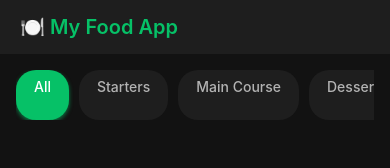
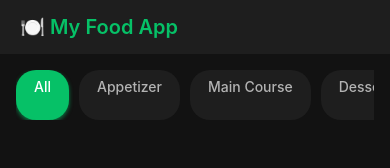
Before and after one commit to VCCT-MAST5112-2025-G1/ST10486244_MenuApp_Part2, a React Native app: screen /Home in a window 390 px wide. Shown: the top 168 px of the page. Built offline with nearby package versions, Linux system fonts and the light colour scheme.

Commit message:
filter name change

```diff
--- a/app.json
+++ b/app.json
@@ -1,7 +1,7 @@
 {
   "expo": {
     "name": "MyMenuApp",
-    "slug": "MyMenuApp",
+    "slug": "mymenuapp",
     "version": "1.0.0",
     "orientation": "portrait",
     "icon": "./assets/icon.png",
@@ -16,6 +16,7 @@
       "supportsTablet": true
     },
     "android": {
+      "package": "com.yourname.mymenuapp",
       "adaptiveIcon": {
         "foregroundImage": "./assets/adaptive-icon.png",
         "backgroundColor": "#ffffff"
--- a/src/screens/HomeScreen.tsx
+++ b/src/screens/HomeScreen.tsx
@@ -38,7 +38,7 @@ const sampleMenuItems: MenuItem[] = [
 
   const filterOptions = [
     { key: 'all', label: 'All' },
-    { key: 'appetizer', label: 'Starters' },
+    { key: 'appetizer', label: 'Appetizer' },
     { key: 'main', label: 'Main Course' },
     { key: 'dessert', label: 'Dessert' },
     { key: 'beverage', label: 'Beverages' },
```
